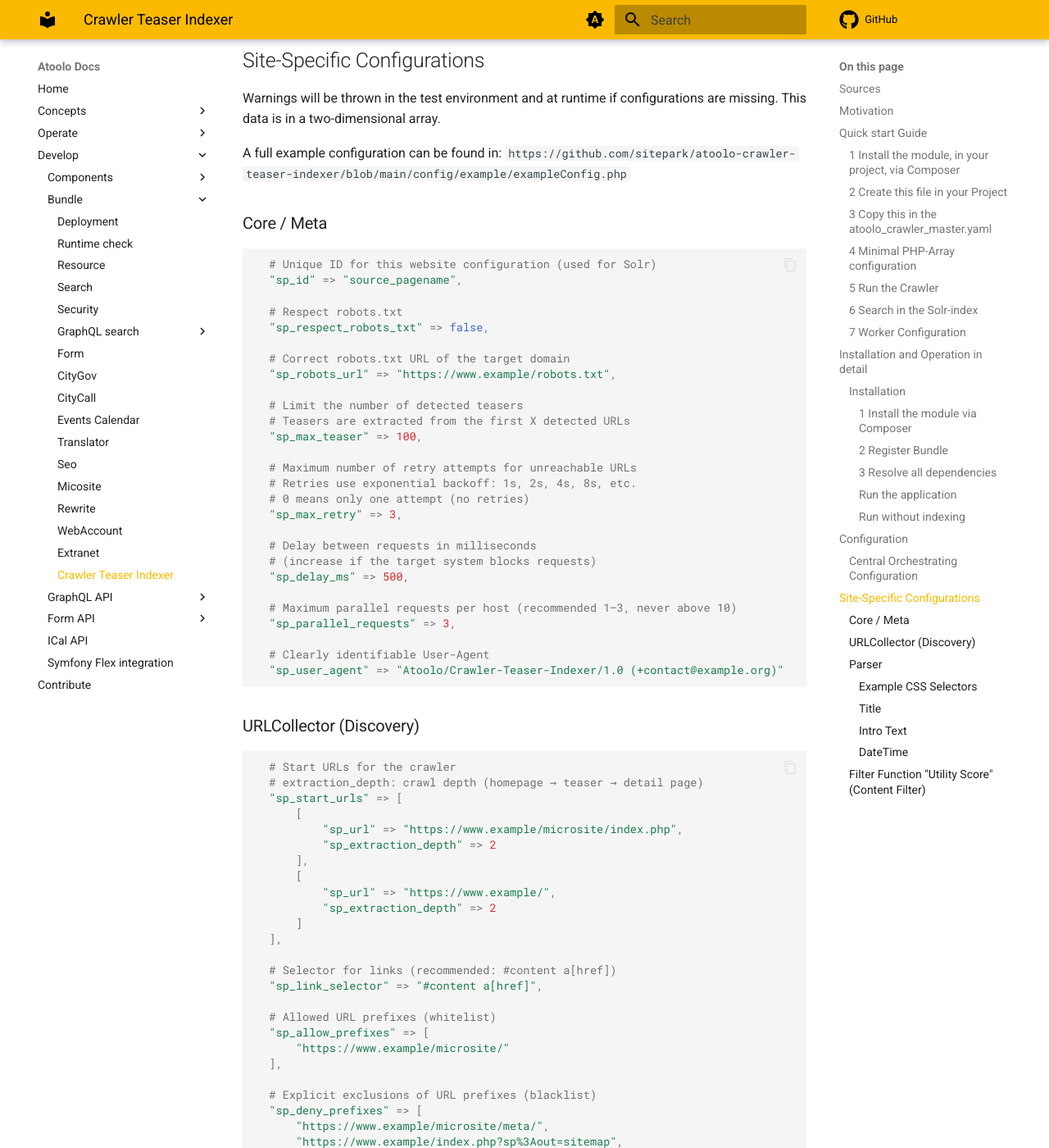
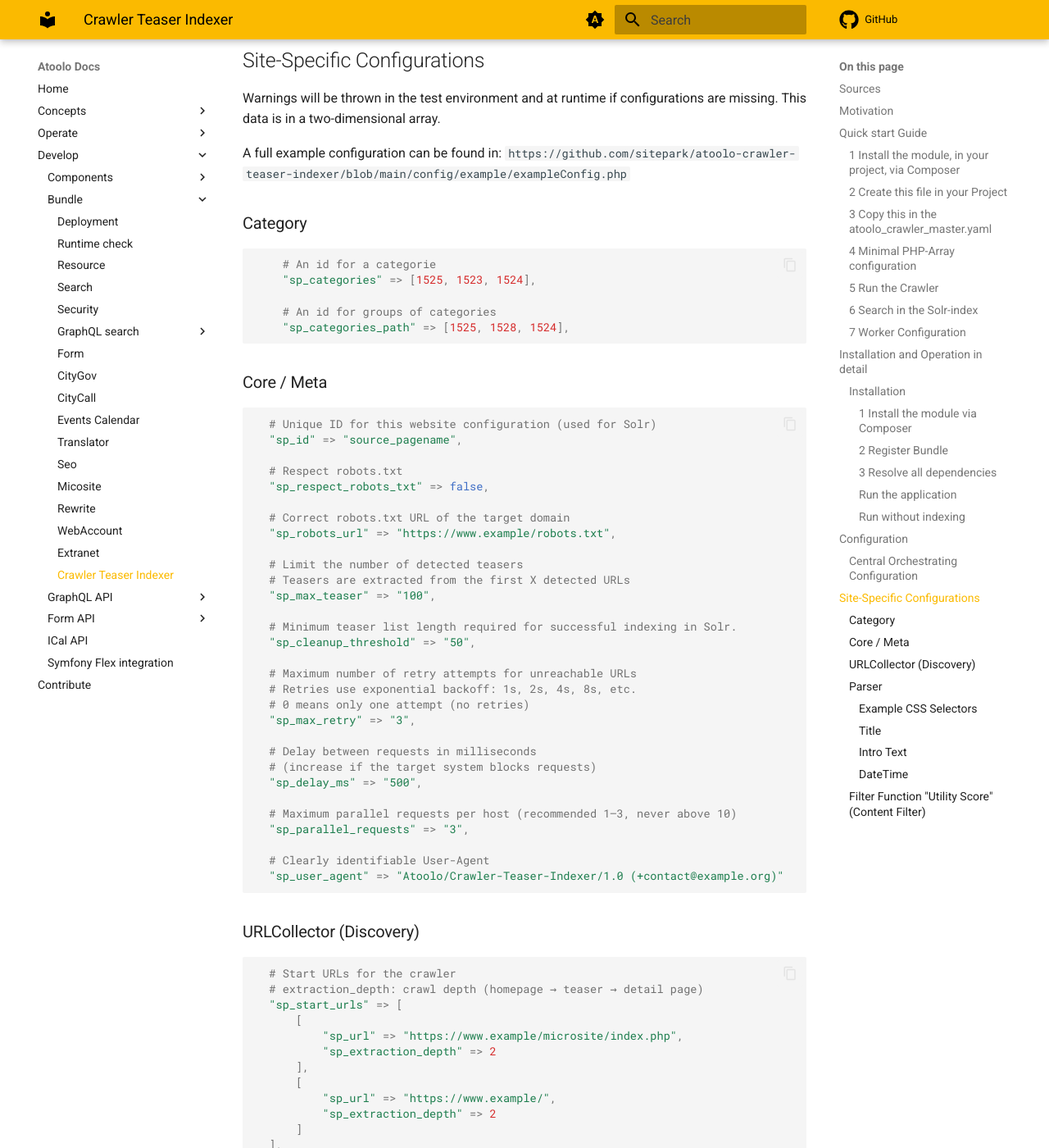
Before and after one commit to sitepark/atoolo-docs, an MkDocs documentation site: the page built from docs/develop/bundles/crawler-teaser-indexer.md, in a window 1280 px wide and 1400 px high, scrolled down 4556 px. Shown: the whole window at 82% size. Built offline with MkDocs 1.6.1 and Material for MkDocs 9.7.7, drawn with Linux system fonts in a browser that asks for light colours; comment, search, counter and statistics services are not loaded.

Commit message:
docs: Dokumentation of clanupThresholds and categories , categoriesPath

````diff
--- a/docs/develop/bundles/crawler-teaser-indexer.md
+++ b/docs/develop/bundles/crawler-teaser-indexer.md
@@ -224,6 +224,16 @@
 
 A full example configuration can be found in: `https://github.com/sitepark/atoolo-crawler-teaser-indexer/blob/main/config/example/exampleConfig.php`
 
+### Category
+
+```php
+    # An id for a categorie
+    "sp_categories" => [1525, 1523, 1524],
+
+    # An id for groups of categories
+    "sp_categories_path" => [1525, 1528, 1524],
+```
+
 ### Core / Meta
 
 ```php
@@ -238,19 +248,22 @@
 
   # Limit the number of detected teasers
   # Teasers are extracted from the first X detected URLs
-  "sp_max_teaser" => 100,
+  "sp_max_teaser" => "100",
+
+  # Minimum teaser list length required for successful indexing in Solr.
+  "sp_cleanup_threshold" => "50",
 
   # Maximum number of retry attempts for unreachable URLs
   # Retries use exponential backoff: 1s, 2s, 4s, 8s, etc.
   # 0 means only one attempt (no retries)
-  "sp_max_retry" => 3,
+  "sp_max_retry" => "3",
 
   # Delay between requests in milliseconds
   # (increase if the target system blocks requests)
-  "sp_delay_ms" => 500,
+  "sp_delay_ms" => "500",
 
   # Maximum parallel requests per host (recommended 1–3, never above 10)
-  "sp_parallel_requests" => 3,
+  "sp_parallel_requests" => "3",
 
   # Clearly identifiable User-Agent
   "sp_user_agent" => "Atoolo/Crawler-Teaser-Indexer/1.0 (+contact@example.org)"
````
